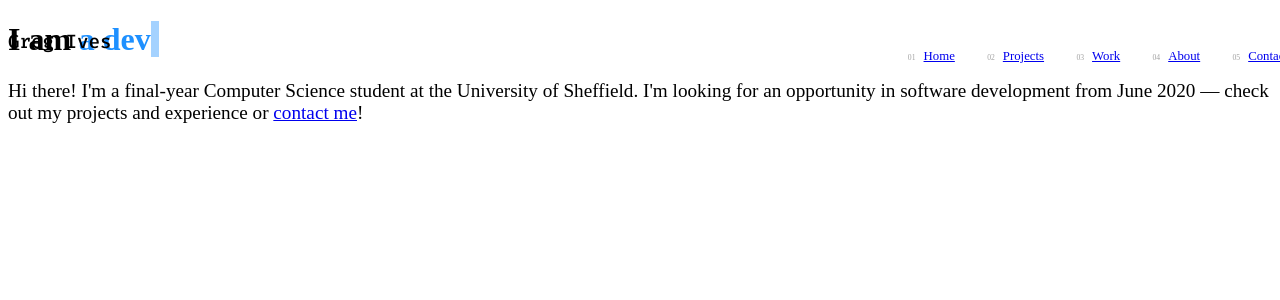
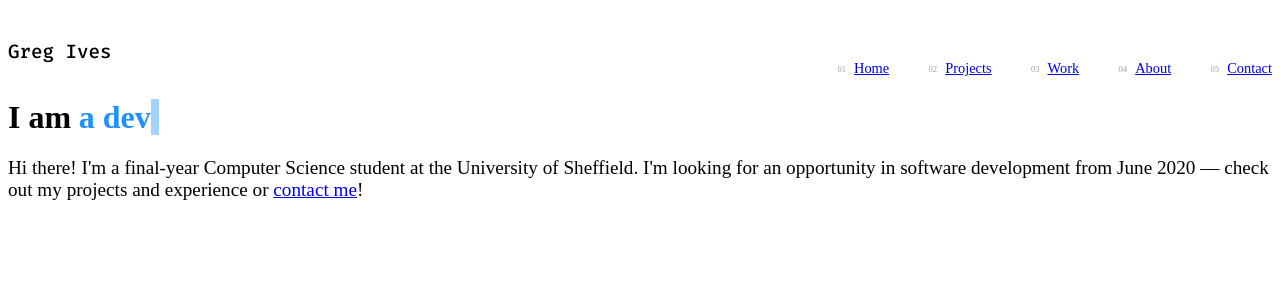
Before and after one commit to gregives/gregives.co.uk, a Nuxt app: page / in a window 1280 px wide. Shown: the top 300 px of the page. Built offline with nearby package versions, Linux system fonts and the light colour scheme.

Commit message:
Slide out menu

```diff
--- a/assets/sass/_utilities.scss
+++ b/assets/sass/_utilities.scss
@@ -16,9 +16,9 @@ html, body {
 .container {
   height: 100%;
   margin: 0 auto;
-  max-width: calc(0.9 * #{$break-xl} - 30px);
+  max-width: calc(0.9 * #{$break-xl} - 2rem);
   position: relative;
-  width: calc(90% - 30px);
+  width: calc(90% - 2rem);
 }
 
 .centre-y {
--- a/assets/sass/_variables.scss
+++ b/assets/sass/_variables.scss
@@ -1,7 +1,7 @@
 $boring-font: 'Rubik', -apple-system, BlinkMacSystemFont, 'Segoe UI', Roboto, Oxygen, Ubuntu, Cantarell, 'Open Sans', 'Helvetica Neue', sans-serif;
 $header-font: 'Fira Mono', 'Courier New', Courier, monospace;
 
-$colour-primary: dodgerblue;
+$color-primary: dodgerblue;
 
 // Breakpoints
 $break-sm: 576px;
--- a/assets/sass/default.scss
+++ b/assets/sass/default.scss
@@ -4,8 +4,6 @@
 
 body {
   height: 100%;
-  overflow-y: scroll;
-  overflow-x: hidden;
 
   > #__nuxt {
     height: 100%;
@@ -16,22 +14,14 @@ body {
   }
 }
 
-html[data-menu='open'] {
-  overflow-y: scroll;
-
-  body {
-    overflow-y: hidden;
-  }
-}
-
-html {
+:root {
   color: transparentize($color: black, $amount: 0.1);
   font-family: $boring-font;
-  font-size: calc(8px + 2vmin);
+  font-size: calc(0.5rem + 2vmin);
 
   // Bound font-size on larger screens
   @media (min-width: $break-xl) {
-    font-size: calc(8px + 2vh);
+    font-size: calc(0.5rem + 2vh);
   }
 }
 
@@ -84,21 +74,21 @@ a {
     width: 0;
   }
 
-  &:hover::after {
+  &:hover::after,
+  &:focus::after {
     width: calc(100% - 1vmin);
   }
 
   &.nuxt-link-exact-active::before {
-    background-color: lighten($colour-primary, 35%);
-    width: calc(100% - 1vmin);
+    background-color: transparentize($color-primary, 0.8);
   }
 }
 
 nav a::after {
-  background-color: lighten($colour-primary, 20%);
+  background-color: transparentize($color-primary, 0.6);
 }
 
 ::selection {
-  background-color: dodgerblue;
+  background-color: $color-primary;
   color: white;
 }
--- /dev/null
+++ b/components/Hamburger.vue
@@ -0,0 +1,100 @@
+<template>
+  <div class="hamburger" @click="toggleMenu">
+    <div>
+      <div></div>
+    </div>
+  </div>
+</template>
+
+<script>
+export default {
+  watch: {
+    $route() {
+      this.closeMenu()
+    }
+  },
+  methods: {
+    openMenu() {
+      document.documentElement.setAttribute('data-menu', '')
+    },
+    closeMenu() {
+      document.documentElement.removeAttribute('data-menu')
+    },
+    toggleMenu() {
+      if (!document.documentElement.hasAttribute('data-menu')) {
+        this.openMenu()
+      } else {
+        this.closeMenu()
+      }
+    }
+  }
+}
+</script>
+
+<style lang="scss">
+@import '~/assets/sass/_variables';
+
+$speed: 150ms;
+$width: 2px;
+
+.hamburger {
+  cursor: pointer;
+  height: 100%;
+  padding: 10px;
+  position: absolute;
+  right: 0;
+  top: 0;
+  -webkit-tap-highlight-color: transparent;
+
+  @media (min-width: $break-lg) {
+    display: none;
+  }
+
+  > div {
+    background-color: transparentize($color: black, $amount: 0.1);
+    border-radius: $width / 2;
+    height: $width;
+    position: relative;
+    right: 0;
+    top: calc(50% - #{$width / 2});
+    transition: background-color 0ms $speed;
+    width: calc(8px + 3vw);
+
+    &::before,
+    &::after {
+      background-color: transparentize($color: black, $amount: 0.1);
+      border-radius: $width / 2;
+      content: '';
+      height: 100%;
+      position: absolute;
+      width: 100%;
+    }
+
+    &::before {
+      top: calc(-4px - 0.5vw);
+      transition: top $speed $speed ease-out, transform $speed ease-in;
+    }
+
+    &::after {
+      bottom: calc(-4px - 0.5vw);
+      transition: bottom $speed $speed ease-out, transform $speed ease-in;
+    }
+  }
+}
+
+:root[data-menu] .hamburger > div {
+  background-color: transparent;
+
+  &::before {
+    top: 0;
+    transform: rotate(-45deg);
+    transition: top $speed ease-in, transform $speed $speed ease-out;
+  }
+
+  &::after {
+    bottom: 0;
+    transform: rotate(45deg);
+    transition: bottom $speed ease-in, transform $speed $speed ease-out;
+  }
+}
+</style>
--- a/components/Navbar.vue
+++ b/components/Navbar.vue
@@ -1,12 +1,6 @@
 <template>
   <header>
     <div class="container">
-      <span id="logo">Greg Ives</span>
-      <div id="hamburger" :class="{ open }" tabindex="0" @click="openMenu">
-        <div>
-          <div @click.stop></div>
-        </div>
-      </div>
       <nav>
         <ol>
           <li>
@@ -26,31 +20,18 @@
           </li>
         </ol>
       </nav>
+      <span>Greg Ives</span>
+      <hamburger />
     </div>
   </header>
 </template>
 
 <script>
+import Hamburger from '~/components/Hamburger'
+
 export default {
-  data() {
-    return {
-      open: false
-    }
-  },
-  methods: {
-    openMenu(event) {
-      if (document.documentElement.dataset.menu !== 'open') {
-        document.documentElement.dataset.menu = 'open'
-      } else {
-        const menuOverlay = event.currentTarget.children[0].children[0]
-        const closeMenu = () => {
-          document.documentElement.dataset.menu = 'closed'
-          menuOverlay.removeEventListener('transitionend', closeMenu)
-        }
-        menuOverlay.addEventListener('transitionend', closeMenu)
-      }
-      this.open = !this.open
-    }
+  components: {
+    Hamburger
   }
 }
 </script>
@@ -60,37 +41,40 @@ export default {
 
 header {
   clear: both;
-  padding: 30px 0;
-  position: absolute;
-  top: 0;
-  width: 100%;
+  padding: 2rem 0;
   z-index: 1;
 
-  #logo {
+  .container > span {
     display: inline-block;
     font-family: $header-font;
     font-size: 120%;
   }
 
   nav {
-    display: none;
-    float: right;
-
-    @media (min-width: $break-lg) {
-      display: block;
-    }
+    background-color: darken(white, 5%);
+    left: 0;
+    height: 100%;
+    position: fixed;
+    top: 0;
+    transform: translateX(100%);
+    transition: transform 600ms cubic-bezier(0.86, 0, 0.07, 1);
+    width: 100%;
+    will-change: transform;
 
     ol {
       counter-reset: navbar-links;
+      left: 50%;
+      position: absolute;
+      top: 50%;
+      transform: translate(-50%, -50%);
 
       li {
         counter-increment: navbar-links;
-        display: inline-block;
-        font-size: 80%;
         position: relative;
+        font-size: 150%;
 
         ~ li {
-          margin-left: 6vmin;
+          margin-top: 5vmin;
         }
 
         &::before {
@@ -98,104 +82,47 @@ header {
           content: '0' counter(navbar-links);
           font-size: 60%;
           position: absolute;
-          right: calc(100% + 1vmin);
-          top: 0.5vmin;
+          right: calc(100% + 4vmin);
+          top: 1vmin;
+        }
+      }
+    }
+
+    @media (min-width: $break-lg) {
+      background-color: transparent;
+      height: auto;
+      position: relative;
+      transform: none;
+      float: right;
+      margin-top: 0.2rem;
+      width: auto;
+
+      ol {
+        left: auto;
+        position: relative;
+        top: auto;
+        transform: none;
+
+        li {
+          display: inline-block;
+          font-size: 90%;
+
+          ~ li {
+            margin-left: 7vmin;
+            margin-top: auto;
+          }
+
+          &::before {
+            right: calc(100% + 1vmin);
+            top: 0.5vmin;
+          }
         }
       }
     }
   }
+}
 
-  #hamburger {
-    cursor: pointer;
-    height: 100%;
-    padding: 10px;
-    position: absolute;
-    right: 0;
-    top: 0;
-    -webkit-tap-highlight-color: transparent;
-
-    $speed: 150ms;
-
-    @media (min-width: $break-lg) {
-      display: none;
-    }
-
-    > div {
-      background-color: transparentize($color: black, $amount: 0.1);
-      border-radius: 1px;
-      height: 2px;
-      position: relative;
-      right: 0;
-      top: calc(50% - 1px);
-      transition: background-color 0ms $speed;
-      width: calc(8px + 3vw);
-
-      &::before,
-      &::after {
-        background-color: transparentize($color: black, $amount: 0.1);
-        border-radius: 1px;
-        content: '';
-        height: 100%;
-        position: absolute;
-        width: 100%;
-      }
-
-      &::before {
-        top: calc(-4px - 0.5vw);
-        transition: top $speed $speed ease-out, transform $speed ease-in;
-      }
-
-      &::after {
-        bottom: calc(-4px - 0.5vw);
-        transition: bottom $speed $speed ease-out, transform $speed ease-in;
-      }
-
-      > div {
-        background-color: darken(white, 5%);
-        border-radius: 50%;
-        cursor: default;
-        height: calc(20px + 4vw);
-        left: 50%;
-        opacity: 0;
-        position: absolute;
-        top: 50%;
-        transform: translate(-50%, -50%);
-        transition: transform 600ms cubic-bezier(0.23, 1, 0.32, 1),
-          height 0s 600ms, width 0s 600ms, opacity 300ms ease;
-        width: calc(20px + 4vw);
-        z-index: -1;
-      }
-    }
-
-    &:hover,
-    &:focus {
-      outline: none;
-
-      > div > div {
-        opacity: 1;
-      }
-    }
-
-    &.open > div {
-      background-color: transparent;
-
-      &::before {
-        top: 0;
-        transform: rotate(-45deg);
-        transition: top $speed ease-in, transform $speed $speed ease-out;
-      }
-
-      &::after {
-        bottom: 0;
-        transform: rotate(45deg);
-        transition: bottom $speed ease-in, transform $speed $speed ease-out;
-      }
-
-      > div {
-        transform: translate(-50%, -50%) scale(100);
-        transition: transform 600ms cubic-bezier(0.755, 0.05, 0.855, 0.06);
-      }
-    }
-  }
+:root[data-menu] header nav {
+  transform: none;
 }
 </style>
--- a/components/Typer.vue
+++ b/components/Typer.vue
@@ -55,7 +55,7 @@ export default {
 @import '~/assets/sass/_variables';
 
 .typer {
-  color: $colour-primary;
+  color: $color-primary;
   margin: 0 -0.01em;
   position: relative;
 
@@ -81,7 +81,7 @@ export default {
   }
 
   &.selected {
-    background-color: transparentize($color: $colour-primary, $amount: 0.9);
+    background-color: transparentize($color: $color-primary, $amount: 0.9);
 
     &::after {
       left: auto;
@@ -95,7 +95,7 @@ export default {
     }
 
     to {
-      background-color: transparentize($color: $colour-primary, $amount: 0.5);
+      background-color: transparentize($color: $color-primary, $amount: 0.5);
     }
   }
 }
--- a/layouts/default.vue
+++ b/layouts/default.vue
@@ -18,8 +18,13 @@ export default {
 </script>
 
 <style lang="scss" scoped>
-div,
-main {
+div {
   height: 100%;
+  display: flex;
+  flex-direction: column;
+
+  main {
+    flex: 1;
+  }
 }
 </style>
--- a/nuxt.config.js
+++ b/nuxt.config.js
@@ -36,7 +36,7 @@ export default {
   /*
    ** Customize the progress-bar color
    */
-  loading: { color: '#fff' },
+  loading: false,
   /*
    ** Global CSS
    */
--- a/pages/index.vue
+++ b/pages/index.vue
@@ -27,8 +27,12 @@ export default {
 }
 </script>
 
-<style lang="scss">
-.description {
-  font-size: 120%;
+<style lang="scss" scoped>
+.centre-y {
+  margin-top: -3rem;
+
+  > div {
+    font-size: 120%;
+  }
 }
 </style>
```
